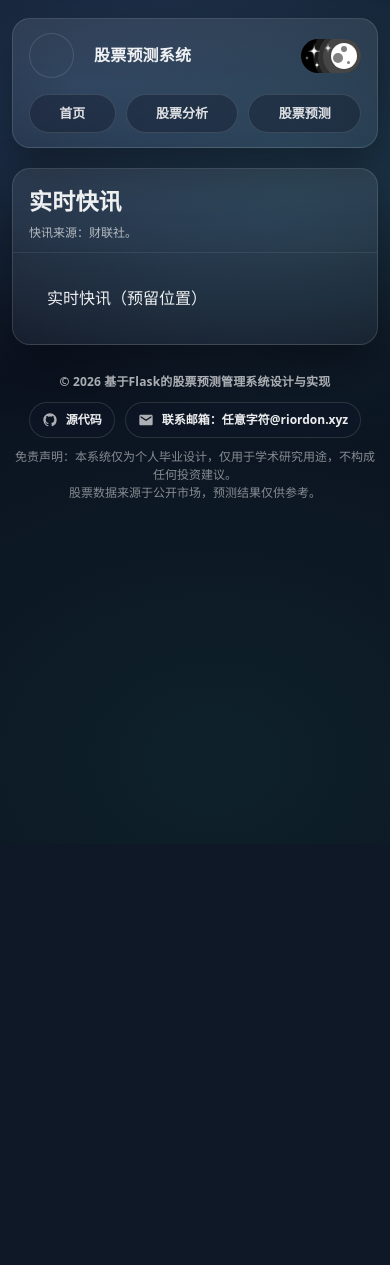
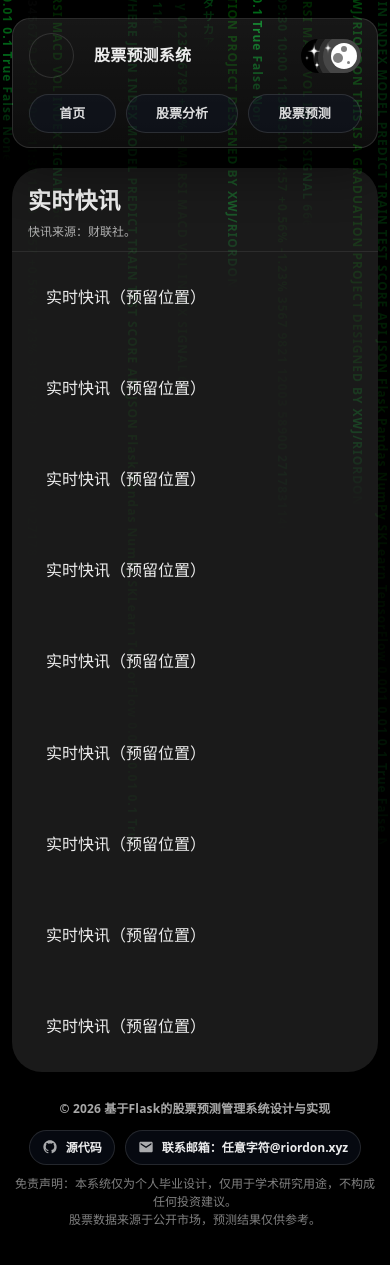
Before and after one commit to Riordon666/Stock-Prediction-Management-System, a Flask app: page / in a window 390 px wide. Before the commit the page ends 498 px from the top, so only its background shows below. Run offline with Flask 3, Linux system fonts and the light colour scheme.

Commit message:
修改了主题，使页面更加美观

```diff
--- a/app/web/static/css/common.css
+++ b/app/web/static/css/common.css
@@ -19,7 +19,7 @@
 
 /* 基础 Reset（统一盒模型/高度/字体缩放） */
 * { box-sizing: border-box; }
-html, body { height: 100%; }
+html, body { min-height: 100%; }
 html { -webkit-text-size-adjust: 100%; }
 
 html {
@@ -27,7 +27,17 @@
 }
 
 html.light {
-    background: #f7f9ff;
+    background:
+        linear-gradient(
+            to bottom,
+            #fff 0%,
+            #fff 40%,
+            rgba(255, 255, 255, 0) 100%
+        ),
+        linear-gradient(to right, #0ed2da, #5f29c7);
+    background-attachment: fixed;
+    background-repeat: no-repeat;
+    background-size: 100% 100%, 100% 100%;
 }
 
 /* 页面基础样式（背景/字体/默认文本颜色） */
@@ -43,6 +53,10 @@
     line-height: 1.45;
 }
 
+body:not(.light) {
+    background: #000;
+}
+
 body.light {
     --bg: #f7f9ff;
     --panel: rgba(2, 6, 23, 0.04);
@@ -52,11 +66,186 @@
     --muted: rgba(2, 6, 23, 0.66);
     --muted-2: rgba(2, 6, 23, 0.52);
     --shadow: 0 18px 40px rgba(2, 6, 23, 0.10);
+    background: transparent;
+}
+
+body.light::before {
+    content: "";
+    position: fixed;
+    inset: 0;
+    background-image: linear-gradient(90deg, #ccc 1px, transparent 1px);
+    background-size: 50px 100%;
+    pointer-events: none;
+    mask-image: linear-gradient(
+        to bottom,
+        rgba(0, 0, 0, 1) 0%,
+        rgba(0, 0, 0, 0) 70%
+    );
+    -webkit-mask-image: linear-gradient(
+        to bottom,
+        rgba(0, 0, 0, 1) 0%,
+        rgba(0, 0, 0, 0) 70%
+    );
+    opacity: 0.55;
+}
+
+.theme-transition-overlay {
+    position: fixed;
+    inset: 0;
+    z-index: 0;
+    pointer-events: none;
+    will-change: clip-path;
+    clip-path: circle(0px at 0px 0px);
+}
+
+.theme-transition-overlay.is-dark {
+    background: #000;
+}
+
+.theme-transition-overlay.is-light {
     background:
-        radial-gradient(900px 500px at 20% 10%, rgba(37, 99, 235, 0.14), transparent 60%),
-        radial-gradient(700px 500px at 80% 20%, rgba(14, 165, 233, 0.10), transparent 55%),
-        radial-gradient(900px 700px at 55% 90%, rgba(16, 185, 129, 0.07), transparent 60%),
-        var(--bg);
+        linear-gradient(
+            to bottom,
+            #fff 0%,
+            #fff 40%,
+            rgba(255, 255, 255, 0) 100%
+        ),
+        linear-gradient(to right, #0ed2da, #5f29c7);
+}
+
+.theme-transition-overlay-grid {
+    position: absolute;
+    inset: 0;
+    background-image: linear-gradient(90deg, #ccc 1px, transparent 1px);
+    background-size: 50px 100%;
+    mask-image: linear-gradient(
+        to bottom,
+        rgba(0, 0, 0, 1) 0%,
+        rgba(0, 0, 0, 0) 70%
+    );
+    -webkit-mask-image: linear-gradient(
+        to bottom,
+        rgba(0, 0, 0, 1) 0%,
+        rgba(0, 0, 0, 0) 70%
+    );
+    opacity: 0.55;
+}
+
+body.light .container {
+    position: relative;
+    z-index: 1;
+}
+
+.matrix-container {
+    position: fixed;
+    inset: 0;
+    width: 100%;
+    height: 100%;
+    background: #000;
+    display: flex;
+    z-index: 0;
+    overflow: hidden;
+    pointer-events: none;
+}
+
+body.light .matrix-container {
+    display: none;
+}
+
+.matrix-pattern {
+    position: relative;
+    width: 1000px;
+    height: 100%;
+    flex-shrink: 0;
+}
+
+.matrix-column {
+    position: absolute;
+    top: -100%;
+    width: 20px;
+    height: 100%;
+    font-size: 16px;
+    line-height: 18px;
+    font-weight: bold;
+    animation: fall linear infinite;
+    white-space: nowrap;
+}
+
+.matrix-column::before {
+    content: "OPEN HIGH LOW CLOSE VOL MA5 MA10 MA20 RSI MACD KDJ EMA SMA BOLL 600519 000001 300750 NASDAQ NYSE HKEX SH SZ +1.23% -0.87% 09:30 15:00";
+    position: absolute;
+    top: 0;
+    left: 0;
+    background: linear-gradient(
+        to bottom,
+        #ffffff 0%,
+        #ffffff 5%,
+        #00ff41 10%,
+        #00ff41 20%,
+        #00dd33 30%,
+        #00bb22 40%,
+        #009911 50%,
+        #007700 60%,
+        #005500 70%,
+        #003300 80%,
+        rgba(0, 255, 65, 0.5) 90%,
+        transparent 100%
+    );
+    -webkit-background-clip: text;
+    background-clip: text;
+    -webkit-text-fill-color: transparent;
+    writing-mode: vertical-lr;
+    letter-spacing: 1px;
+    text-rendering: optimizeLegibility;
+    -webkit-font-smoothing: antialiased;
+    -moz-osx-font-smoothing: grayscale;
+}
+
+.matrix-column.v1::before {
+    content: "SELECT FROM WHERE JOIN INDEX MODEL PREDICT TRAIN TEST SCORE API JSON Flask Pandas NumPy SKLearn TensorFlow 0.001 0.01 0.1 True False None";
+}
+
+.matrix-column.v2::before {
+    content: "0123456789 09:30 10:00 11:30 13:00 14:57 +0.56% -1.23% 3567 9821 12003 58900 2717831140";
+}
+
+.matrix-column.v3::before {
+    content: "Δ Σ λ μ θ α β γ 0123456789 + - % = MA RSI MACD VOL INDEX SIGNAL 666";
+}
+
+.matrix-column.v4::before {
+    content: "ンヲロヨモホノトソコオレメヘネテセケエルユムフヌツスクウリミヒニチシキイワラヤマハナタサカア";
+}
+
+.matrix-column.v5::before {
+    content: "THIS IS A GRADUATION PROJECT DESIGNED BY XWJ/RIORDON THIS IS A GRADUATION PROJECT DESIGNED BY XWJ/RIORDON";
+}
+
+@keyframes fall {
+    0% {
+        transform: translateY(-10%);
+        opacity: 1;
+    }
+    100% {
+        transform: translateY(100%);
+        opacity: 0;
+    }
+}
+
+@media (max-width: 768px) {
+    .matrix-column {
+        font-size: 14px;
+        line-height: 16px;
+        width: 18px;
+    }
+}
+
+@media (max-width: 480px) {
+    .matrix-column {
+        font-size: 12px;
+        line-height: 14px;
+        width: 15px;
+    }
 }
 
 ::view-transition-old(root),
@@ -89,6 +278,8 @@
     width: min(95%, calc(100% - 40px));
     margin: 0 auto;
     padding: 22px 0 46px;
+    position: relative;
+    z-index: 1;
 }
 
 /* 页面区块间距（section） */
@@ -106,6 +297,9 @@
     align-items: center;
     justify-content: flex-start;
     gap: 16px;
+    position: sticky;
+    top: 12px;
+    z-index: 50;
     padding: 14px 16px;
     border: 1px solid var(--border);
     border-radius: var(--radius);
@@ -191,11 +385,16 @@
   用途：首页快讯占位、分析占位、预测占位等。
 */
 .card {
-    border: 1px solid var(--border);
-    border-radius: var(--radius);
-    background: linear-gradient(180deg, var(--panel), var(--panel-2));
-    box-shadow: var(--shadow);
+    border: 0;
+    border-radius: 30px;
+    background: #212121;
     overflow: hidden;
+    background: rgba(255, 255, 255, 0.10);
+}
+
+body.light .card {
+    background: #e0e0e0;
+    background: rgba(255, 255, 255, 0.10);
 }
 
 /* 卡片头部（标题与分割线） */
--- a/app/web/static/js/common.js
+++ b/app/web/static/js/common.js
@@ -44,11 +44,49 @@
         try {
             localStorage.setItem(THEME_KEY, theme);
         } catch (e) {}
+        try { ensureMatrixBackground(); } catch (e) {}
+    }
+
+    function ensureMatrixBackground() {
+        try {
+            if (!document.body) return;
+
+            var root = document.querySelector('.matrix-container');
+            if (!root) {
+                root = document.createElement('div');
+                root.className = 'matrix-container';
+                root.setAttribute('aria-hidden', 'true');
+
+                var patterns = 5;
+                var cols = 40;
+                for (var p = 0; p < patterns; p++) {
+                    var pattern = document.createElement('div');
+                    pattern.className = 'matrix-pattern';
+                    for (var i = 0; i < cols; i++) {
+                        var col = document.createElement('div');
+                        col.className = 'matrix-column';
+                        col.style.left = (i * 25) + 'px';
+                        col.style.animationDelay = (-(1.5 + Math.random() * 2.6)).toFixed(2) + 's';
+                        col.style.animationDuration = (2.3 + Math.random() * 2.2).toFixed(2) + 's';
+
+                        var pick = (i % 5) + 1;
+                        col.classList.add('v' + pick);
+                        pattern.appendChild(col);
+                    }
+                    root.appendChild(pattern);
+                }
+
+                document.body.insertBefore(root, document.body.firstChild);
+            }
+
+            try { root.style.removeProperty('display'); } catch (e) {}
+        } catch (e) {}
     }
 
     var currentTheme = getInitialTheme();
     var isAnimating = false;
     applyTheme(currentTheme);
+    ensureMatrixBackground();
 
     function prefersReducedMotion() {
         return !!(window.matchMedia && window.matchMedia('(prefers-reduced-motion: reduce)').matches);
@@ -63,11 +101,89 @@
         };
     }
 
-    function transitionTheme(nextTheme, done) {
-        if (prefersReducedMotion() || !document.startViewTransition) {
+    function fallbackThemeTransition(nextTheme, done) {
+        if (prefersReducedMotion()) {
             applyTheme(nextTheme);
             currentTheme = nextTheme;
             done();
+            return;
+        }
+
+        var p;
+        try {
+            p = lastPointer || getSwitchCenter();
+        } catch (e) {
+            p = { x: window.innerWidth / 2, y: 24 };
+        }
+
+        var oldTheme = currentTheme;
+
+        applyTheme(nextTheme);
+        currentTheme = nextTheme;
+
+        var overlay = document.createElement('div');
+        overlay.className = 'theme-transition-overlay';
+        overlay.setAttribute('aria-hidden', 'true');
+
+        if (oldTheme === 'light') {
+            overlay.classList.add('is-light');
+
+            var grid = document.createElement('div');
+            grid.className = 'theme-transition-overlay-grid';
+            overlay.appendChild(grid);
+        } else {
+            overlay.classList.add('is-dark');
+        }
+
+        try {
+            document.body.appendChild(overlay);
+        } catch (e) {
+            done();
+            return;
+        }
+
+        var dx = Math.max(p.x, window.innerWidth - p.x);
+        var dy = Math.max(p.y, window.innerHeight - p.y);
+        var endRadius = Math.ceil(Math.sqrt(dx * dx + dy * dy)) + 30;
+
+        var from = 'circle(' + endRadius + 'px at ' + p.x + 'px ' + p.y + 'px)';
+        var to = 'circle(0px at ' + p.x + 'px ' + p.y + 'px)';
+
+        var anim;
+        try {
+            anim = overlay.animate(
+                { clipPath: [from, to] },
+                {
+                    duration: 520,
+                    easing: 'cubic-bezier(0.2, 0.9, 0.2, 1)',
+                    fill: 'both'
+                }
+            );
+        } catch (e) {
+            try { overlay.remove(); } catch (e2) {}
+            done();
+            return;
+        }
+
+        anim.finished.then(function () {
+            try { overlay.remove(); } catch (e) {}
+            done();
+        }, function () {
+            try { overlay.remove(); } catch (e) {}
+            done();
+        });
+    }
+
+    function transitionTheme(nextTheme, done) {
+        if (prefersReducedMotion()) {
+            applyTheme(nextTheme);
+            currentTheme = nextTheme;
+            done();
+            return;
+        }
+
+        if (!document.startViewTransition) {
+            fallbackThemeTransition(nextTheme, done);
             return;
         }
 
@@ -94,9 +210,7 @@
             });
             currentTheme = nextTheme;
         } catch (e) {
-            applyTheme(nextTheme);
-            currentTheme = nextTheme;
-            done();
+            fallbackThemeTransition(nextTheme, done);
             return;
         }
 
@@ -156,6 +270,7 @@
         transitionTheme(nextTheme, function () {
             toggle.disabled = false;
             isAnimating = false;
+            try { ensureMatrixBackground(); } catch (e) {}
             try {
                 document.dispatchEvent(new CustomEvent('theme-changed', { detail: { theme: nextTheme } }));
             } catch (e) {}
--- a/app/web/templates/index.html
+++ b/app/web/templates/index.html
@@ -104,6 +104,30 @@
                 <div class="card-body">
                     <div class="placeholder">实时快讯（预留位置）</div>
                 </div>
+                <div class="card-body">
+                    <div class="placeholder">实时快讯（预留位置）</div>
+                </div>
+                <div class="card-body">
+                    <div class="placeholder">实时快讯（预留位置）</div>
+                </div>
+                <div class="card-body">
+                    <div class="placeholder">实时快讯（预留位置）</div>
+                </div>
+                <div class="card-body">
+                    <div class="placeholder">实时快讯（预留位置）</div>
+                </div>
+                <div class="card-body">
+                    <div class="placeholder">实时快讯（预留位置）</div>
+                </div>
+                <div class="card-body">
+                    <div class="placeholder">实时快讯（预留位置）</div>
+                </div>
+                <div class="card-body">
+                    <div class="placeholder">实时快讯（预留位置）</div>
+                </div>
+                <div class="card-body">
+                    <div class="placeholder">实时快讯（预留位置）</div>
+                </div>
 
             </div>
         </section>
```
Also changed, not shown: app/web/static/css/analysis.css (+2 -12 lines).
